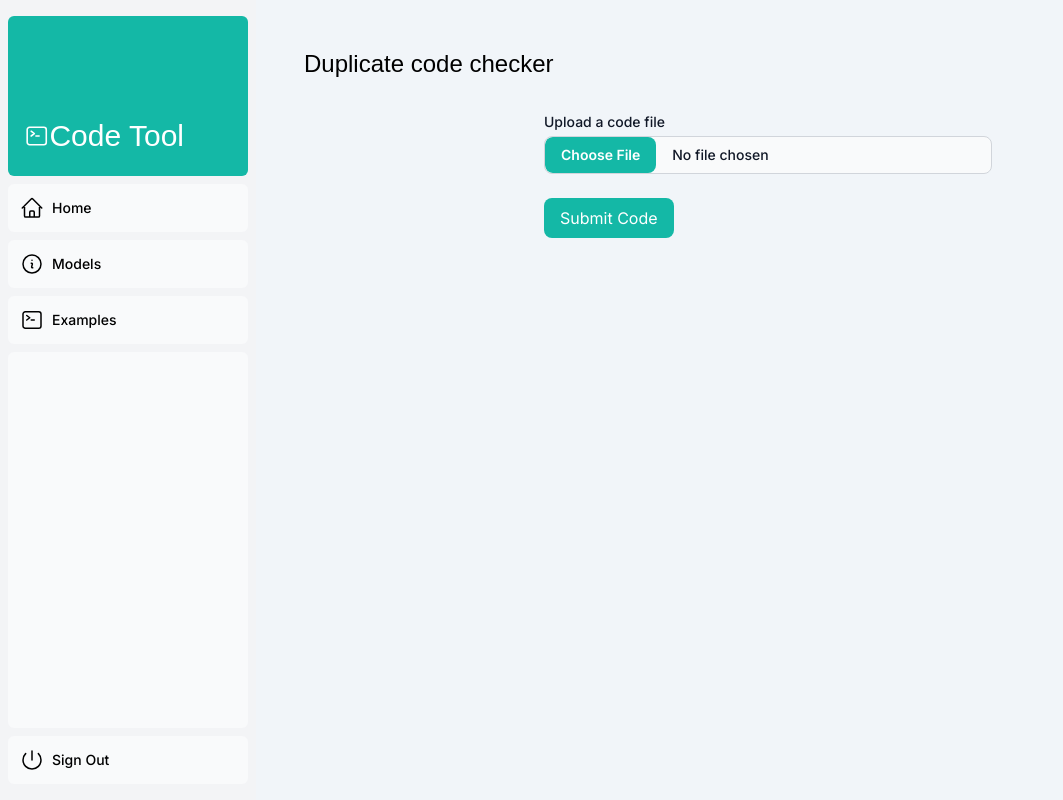
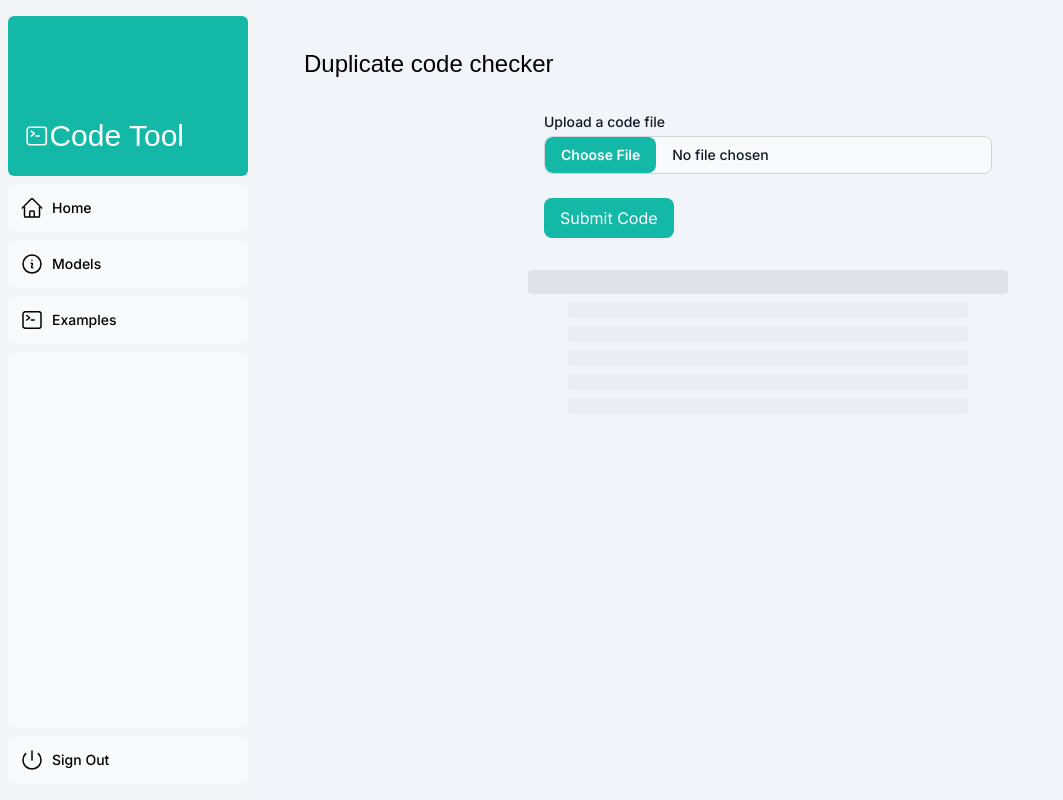
Before and after one commit to HaoWang95/code-tool, a Next.js app: page /examples/duplicate in a window 1280 px wide. Both pictures are taken after a click on the button "Submit Code". Shown: the whole page, without its empty margins (0-1063 px from the left). Built offline with nearby package versions, Linux system fonts and the light colour scheme; a web font is replaced by a local one.

Commit message:
update: adjust duplicate code

```diff
--- a/src/app/ui/examples/CodeFileReader.tsx
+++ b/src/app/ui/examples/CodeFileReader.tsx
@@ -6,11 +6,14 @@ import {
   BedrockRuntimeClient,
   InvokeModelCommand,
 } from "@aws-sdk/client-bedrock-runtime";
-import React, { ChangeEvent, FormEvent, useCallback, useState } from "react";
+import React, { ChangeEvent, FormEvent, useState } from "react";
+import CodeSnippetSkeleton from "./CodeSkeleton";
 
 const CodeFileReader = () => {
   const [codeContent, setCodeContent] = useState<string>("");
-  const [codeCheckResult, setCodeCheckResult] = useState<string>();
+  const [codeCheckResult, setCodeCheckResult] = useState<string>("");
+  const [loading, setLoading] = useState<boolean>(false);
+
   const handleFileChange = async (event: ChangeEvent<HTMLInputElement>) => {
     const file = event.target.files?.[0];
 
@@ -27,36 +30,33 @@ const CodeFileReader = () => {
     }
   };
 
-  const codeSubmit = useCallback(
-    async (e: FormEvent<HTMLFormElement>) => {
+  const codeSubmit = async (e: FormEvent<HTMLFormElement>) => {
     e.preventDefault();
     if (codeContent && codeContent.trim().length > 0) {
-        console.log("code submit!");
       const bedrockRuntime = new BedrockRuntimeClient({
         region: AWS_REGION,
         credentials: {
           accessKeyId: process.env.NEXT_PUBLIC_AWS_ACCESS_KEY_ID || "",
-            secretAccessKey:
-              process.env.NEXT_PUBLIC_AWS_SECRET_ACCESS_KEY || "",
+          secretAccessKey: process.env.NEXT_PUBLIC_AWS_SECRET_ACCESS_KEY || "",
         },
       });
 
       const prompt = prepareModelRequestClaude2(codeContent);
       const invokeModel = new InvokeModelCommand(prompt);
-        const response = await bedrockRuntime.send(invokeModel);
+      await bedrockRuntime.send(invokeModel).then((response) => {
         const responseJsonString = new TextDecoder().decode(response.body);
         const parsedResponse = JSON.parse(responseJsonString);
         setCodeCheckResult(parsedResponse["completion"]);
+        setLoading(false);
+      });
     }
-    },
-    [codeContent]
-  );
+  };
 
   return (
     <div className="p-4 flex flex-col items-center justify-center">
       <div className="w-full max-w-md">
         <form onSubmit={codeSubmit}>
-          <label className="block mb-2 text-sm font-medium text-gray-900 dark:text-gray-300">
+          <label className="block mb-2 text-sm font-medium text-gray-900 dark:text-gray-600">
             Upload a code file
             <input
               type="file"
@@ -68,6 +68,7 @@ const CodeFileReader = () => {
             />
           </label>
           <button
+            onClick={() => setLoading(true)}
             type="submit"
             className="mt-4 px-4 py-2 bg-teal-500 text-white rounded-lg hover:bg-teal-700 transition-colors"
           >
@@ -75,24 +76,22 @@ const CodeFileReader = () => {
           </button>
         </form>
       </div>
-      {/* {language.trim().length > 0 && (
-        <div className="my-4 p-2 bg-teal-100 rounded-lg border border-teal-400">
-          <p className="text-teal-800 font-semibold">
-            Detected Language: {language.toUpperCase()}
-          </p>
-        </div>
-      )} */}
 
+      <div className="flex flex-col items-center w-full max-w-3xl mx-auto">
+        {/* refactor in to one component */}
         {codeContent && (
-        <pre className="mt-4 p-4 bg-gray-800 text-white rounded-lg overflow-x-auto text-sm">
+          <pre className="mt-4 p-4 bg-gray-800 text-white rounded-lg overflow-x-auto text-sm whitespace-pre-wrap h-96 overflow-y-auto">
             <code>{codeContent}</code>
           </pre>
         )}
-      {codeCheckResult && (
-        <pre className="mt-4 p-4 bg-gray-800 text-white rounded-lg overflow-x-auto text-sm">
+        {codeCheckResult && !loading && (
+          <pre className="mt-4 p-4 bg-gray-800 text-white rounded-lg overflow-x-auto text-sm whitespace-pre-wrap h-96 overflow-y-auto">
             <code>{codeCheckResult}</code>
           </pre>
         )}
+      </div>
+
+      {loading && <CodeSnippetSkeleton />}
     </div>
   );
 };
--- a/src/app/ui/examples/CodeSkeleton.tsx
+++ b/src/app/ui/examples/CodeSkeleton.tsx
@@ -1,5 +1,5 @@
 const CodeSnippetSkeleton = () => (
-  <div className="animate-pulse flex flex-col space-y-2 w-full max-w-lg">
+  <div className="animate-pulse flex flex-col space-y-2 w-full max-w-lg mt-4 p-4">
     <div className="h-6 bg-gray-300 rounded"></div>{" "}
     {/* Simulate a line of code */}
     {Array.from({ length: 5 }).map((_, index) => (
```
Lines whose indentation alone changed are shown as unchanged.
